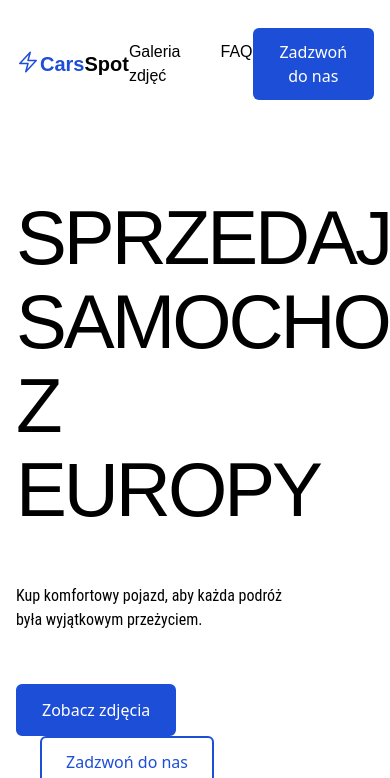
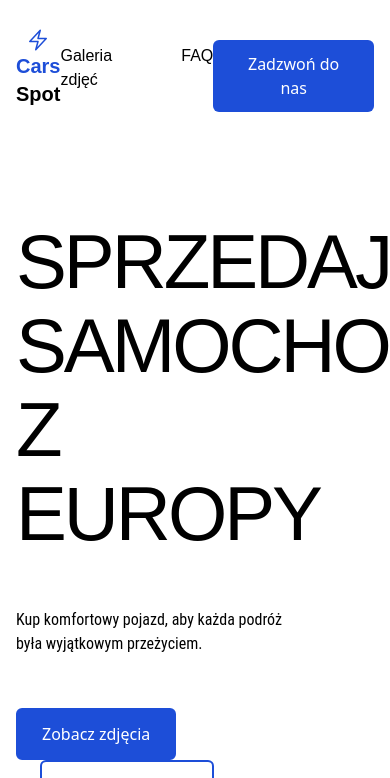
Before and after one commit to ArtVioletta/cars-spot, a React (Create React App) app: page / in a window 390 px wide. Shown: the top 778 px of the page. Built offline with nearby package versions, Linux system fonts and the light colour scheme; the HTML template or start-up script is replaced by a standard one.

Commit message:
changed mobile css for header

```diff
--- a/src/sections/Header/Header.tsx
+++ b/src/sections/Header/Header.tsx
@@ -3,8 +3,8 @@ import { BoltIcon } from '@heroicons/react/24/outline';
 
 const Header = () => {
   return (
-    <header className=" relative w-full  h-full md:flex-row flex  container  items-center justify-between mt-7  mx-auto px-4 ">
-      <div className="flex ">
+    <header className="relative w-full  h-full  flex container  items-center justify-between mt-7 mx-auto px-4">
+      <div className="flex items-center mb-4 sm:mb-0 flex-col sm:flex-row ">
         <BoltIcon className="h-6 w-6  text-blue-700 " />
         <span className=" text-blue-700 font-bold text-xl font-roboto-flex">
           Cars
@@ -13,7 +13,7 @@ const Header = () => {
           Spot
         </span>
       </div>
-      <nav>
+      <nav className="flex flex-col sm:flex-row sm:items-center sm:space-x-4 mb-4 sm:mb-0">
         <ul className="flex space-x-4 sm:w-fit font-roboto-flex text-base font-normal leading-6 ">
           <li>
             <a href="#gallery" className="text-black-500">
```
